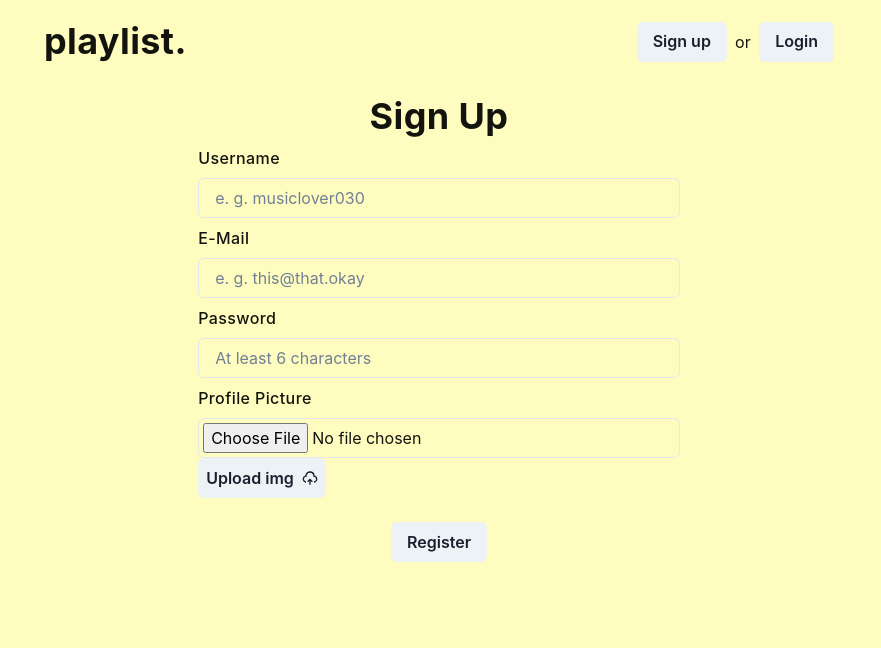
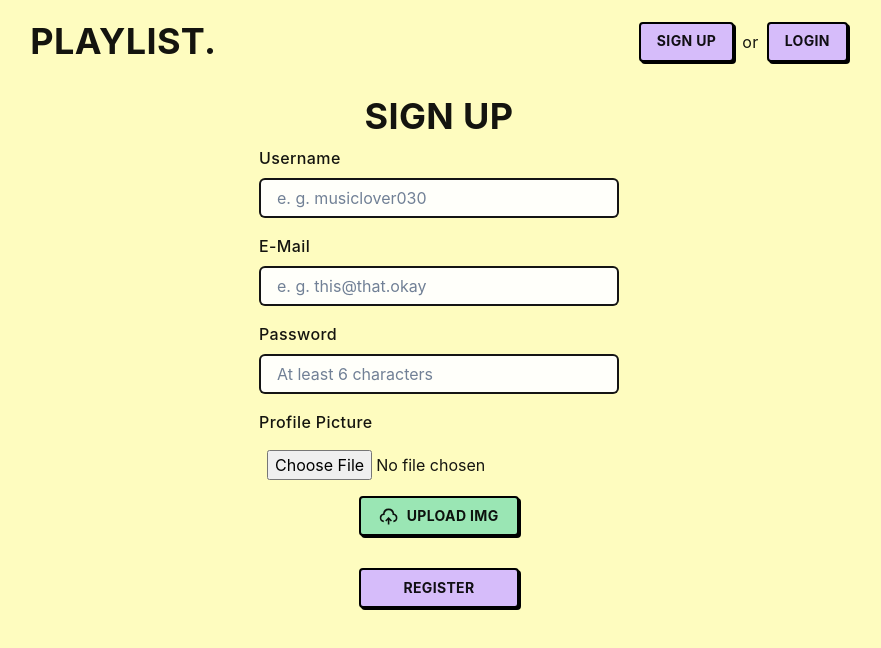
Before and after one commit to petrikoj/mern-project, a React (Create React App) app in the folder client/: page /signup in a window 1280 px wide. Shown: the top 648 px of the page, without its empty margins (201-1082 px from the left). Built offline with nearby package versions, Linux system fonts and the light colour scheme; no server answers.

Commit message:
Working on styling mostly

```diff
--- a/client/src/Components/layoutRelated/Navbar.js
+++ b/client/src/Components/layoutRelated/Navbar.js
@@ -60,22 +60,29 @@ function Navbar() {
               icon={<HamburgerIcon />}
               variant="ghost"
               fontSize={["lg", "x-large", "2xl"]}
+              sx={{ boxShadow: "0" }}
+              _hover={{ bgColor: "purple.200" }}
+              _active={{ bgColor: "purple.200" }}
             />
-            <MenuList>
+            <MenuList
+              boxShadow="5px 5px black"
+              borderRadius="base"
+              border="2px solid"
+              borderColor="blackAlpha.900"
+            >
               <NavLink to={`/profile/${userProfile._id}`}>
-                <MenuItem>
+                <MenuItem _hover={{ bgColor: "purple.200" }}>
                   <Icon as={BiUser} mr="2" />
                   Profile
                 </MenuItem>
               </NavLink>
               <NavLink to={"/create-playlist"}>
-                <MenuItem>
+                <MenuItem _hover={{ bgColor: "purple.200" }}>
                   <Icon as={MdOutlinePlaylistAdd} mr="2" />
                   Create Playlist
                 </MenuItem>
               </NavLink>
-              {/* <MenuItem>Something</MenuItem> */}
-              <MenuItem onClick={logoutUser}>
+              <MenuItem _hover={{ bgColor: "purple.200" }} onClick={logoutUser}>
                 <Icon as={MdLogout} mr="2" />
                 Logout
               </MenuItem>
--- a/client/src/Components/userRelated/Login.js
+++ b/client/src/Components/userRelated/Login.js
@@ -5,6 +5,7 @@ import {
   Input,
   InputGroup,
   InputLeftAddon,
+  InputLeftElement,
   useToast,
   VStack,
 } from "@chakra-ui/react";
@@ -92,10 +93,11 @@ function Login() {
   return (
     <VStack>
       <InputGroup>
-        <InputLeftAddon>
+        <InputLeftElement>
           <Icon as={FiMail} />
-        </InputLeftAddon>
+        </InputLeftElement>
         <Input
+          variant="custom"
           type="text"
           name="email"
           id="email"
@@ -105,10 +107,11 @@ function Login() {
         />
       </InputGroup>
       <InputGroup>
-        <InputLeftAddon>
+        <InputLeftElement>
           <Icon as={MdOutlinePassword} />
-        </InputLeftAddon>
+        </InputLeftElement>
         <Input
+          variant="custom"
           type="password"
           name="password"
           id="password"
--- a/client/src/Components/userRelated/SignUp.js
+++ b/client/src/Components/userRelated/SignUp.js
@@ -1,8 +1,10 @@
 import { useState, useEffect } from "react";
 import {
+  Avatar,
   Button,
   Center,
   Container,
+  Divider,
   FormControl,
   FormLabel,
   IconButton,
@@ -103,7 +105,7 @@ function SignUp() {
       };
       try {
         const response = await fetch(
-          "https://baseURL +/api/users/signup",
+          baseURL + "/api/users/signup",
           requestOptions
         );
         const results = await response.json();
@@ -129,10 +131,11 @@ function SignUp() {
   }, [credentialsError, emailError, passwordError]);
 
   return (
-    <Container mb="3">
-      <FormControl mb="2">
+    <Container>
+      <FormControl mb="4">
         <FormLabel>Username</FormLabel>
         <Input
+          variant="custom"
           id="username"
           type="text"
           //ref="username"
@@ -142,10 +145,10 @@ function SignUp() {
           onChange={handleChangeHandler}
         />
       </FormControl>
-
-      <FormControl mb="2">
+      <FormControl mb="4">
         <FormLabel>E-Mail</FormLabel>
         <Input
+          variant="custom"
           type="text"
           name="email"
           id="email"
@@ -155,10 +158,10 @@ function SignUp() {
           onChange={handleChangeHandler}
         />
       </FormControl>
-
-      <FormControl mb="2">
+      <FormControl mb="4">
         <FormLabel>Password</FormLabel>
         <Input
+          variant="custom"
           type="password"
           name="password"
           id="password"
@@ -168,20 +171,32 @@ function SignUp() {
           onChange={handleChangeHandler}
         />
       </FormControl>
-
-      <FormControl mb="2">
+      <FormControl mb="8" display="flex" flexDir="column">
         <FormLabel>Profile Picture</FormLabel>
-        <Input type="file" name="image" onChange={attachFileHandler} p="1" />
+        <Input
+          variant="unstyled"
+          type="file"
+          accept=".jpg, .jpeg, .png"
+          name="image"
+          onChange={attachFileHandler}
+          p="2"
+          mb="2"
+        />
         {!newUser.avatar && (
+          <Center>
             <IconButton
-            rightIcon={<RiUploadCloud2Line />}
+              sx={{ bgColor: "green.200" }}
+              w={["80", "40"]}
+              leftIcon={<RiUploadCloud2Line size="1.2rem" />}
               p="2"
               onClick={submitForm}
             >
               <Text>Upload img</Text>
             </IconButton>
+          </Center>
         )}
       </FormControl>
+
       {newUser.avatar && (
         <Center>
           <Image
@@ -195,8 +210,9 @@ function SignUp() {
           />
         </Center>
       )}
+
       <Center>
-        <Button w={["80", "24"]} mt="4" mb="8" onClick={registerNewUser}>
+        <Button w={["80", "40"]} onClick={registerNewUser}>
           Register
         </Button>
       </Center>
--- /dev/null
+++ b/client/src/Styles/Button.js
@@ -0,0 +1,43 @@
+import { defineStyleConfig } from "@chakra-ui/react";
+
+const Button = defineStyleConfig({
+  baseStyle: {
+    fontWeight: "bold",
+    textTransform: "uppercase",
+    borderRadius: "base",
+    boxShadow: "2px 2px black",
+  },
+  sizes: {
+    md: {
+      fontSize: "sm",
+      px: 4,
+      py: 2,
+    },
+    lg: {
+      fontSize: "md",
+      px: 6,
+      py: 4,
+    },
+  },
+  variants: {
+    outline: {
+      border: "2px solid",
+      borderColor: "purple.500",
+      color: "purple.500",
+    },
+    solid: {
+      bg: "purple.200",
+      color: "blackAlpha.900",
+      border: "2px solid",
+      borderColor: "black",
+      letterSpacing: "wide",
+    },
+  },
+  // Default size and variant values
+  defaultProps: {
+    size: "md",
+    variant: "solid",
+  },
+});
+
+export default Button;
--- /dev/null
+++ b/client/src/Styles/Heading.js
@@ -0,0 +1,9 @@
+import { defineStyleConfig } from "@chakra-ui/react";
+
+const Heading = defineStyleConfig({
+  baseStyle: {
+    textTransform: "uppercase",
+  },
+});
+
+export default Heading;
--- /dev/null
+++ b/client/src/Styles/Input.js
@@ -0,0 +1,17 @@
+import { createMultiStyleConfigHelpers } from "@chakra-ui/react";
+import { inputAnatomy } from "@chakra-ui/anatomy";
+
+const { definePartsStyle, defineMultiStyleConfig } =
+  createMultiStyleConfigHelpers(inputAnatomy.keys);
+const custom = definePartsStyle({
+  field: {
+    border: "2px solid",
+    borderColor: "blackAlpha.900",
+    bgColor: "whiteAlpha.900",
+    focusBorderColor: "red",
+  },
+});
+
+export const inputTheme = defineMultiStyleConfig({
+  variants: { custom },
+});
--- a/client/src/Styles/theme.js
+++ b/client/src/Styles/theme.js
@@ -1,4 +1,7 @@
 import { extendTheme } from "@chakra-ui/react";
+import Button from "./Button";
+import Heading from "./Heading";
+import { inputTheme } from "./Input";
 
 const theme = extendTheme({
   styles: {
@@ -14,11 +17,11 @@ const theme = extendTheme({
         body: `"Montserrat", sans-serif`,
       },
     },
-    components: {
-      Button: {
-        baseStyle: { bg: "red.100", fontWeight: "bold", color: "red" },
-      },
-    },
+  },
+  components: {
+    Button,
+    Input: inputTheme,
+    Heading,
   },
 });
 
--- a/client/src/Views/DetailView.js
+++ b/client/src/Views/DetailView.js
@@ -64,6 +64,7 @@ function DetailView() {
   };
 
   const toast = useToast();
+
   const { isOpen, onOpen, onClose } = useDisclosure();
   const cancelRef = useRef();
 
--- a/client/src/Views/PlaylistView.js
+++ b/client/src/Views/PlaylistView.js
@@ -48,11 +48,18 @@ function PlaylistView() {
                   <Box
                     key={list._id}
                     w="80"
+                    /* p="0.5"
                     border="1px"
                     borderRadius="md"
-                    borderColor="yellow.100"
+                    borderColor="blackAlpha.900" */
                   >
-                    <HStack borderBottom="1px" p="1" mb="1.5">
+                    <HStack
+                      border="1px"
+                      borderRadius="md"
+                      borderColor="blackAlpha.900"
+                      p="1"
+                      mb="1.5"
+                    >
                       <Avatar
                         size={["xs", "md"]}
                         src={list.creator.avatar}
@@ -89,7 +96,6 @@ function PlaylistView() {
 
                     <Link to={`/playlists/${list._id}`}>
                       <Center>
-                        <VStack>
                         <Image
                           boxSize="80"
                           /* width={["36", "44", "52"]}
@@ -97,16 +103,31 @@ function PlaylistView() {
                           src={list.img_url}
                           fit={["cover"]}
                           borderRadius="md"
+                          mb="1.5"
                         />
+                      </Center>
+                    </Link>
+                    <VStack border="1px" borderRadius="md">
                       <Text as="b" align="center">
                         {list.title}
                       </Text>
-                        </VStack>
-                      </Center>
-                    </Link>
-                    <HStack>
+                      <HStack borderTop="1px" w="full">
                         <Badge>{list.songs.length} songs</Badge>
                         <Badge>{list.mood}</Badge>
+                        <Button leftIcon={<ChatIcon />} variant="ghost">
+                          <Text>{list.comments?.length}</Text>
+                        </Button>
+                        {list.liked_by?.includes(userProfile._id) ? (
+                          <UnlikeButton
+                            playlist_id={list._id}
+                            user_id={userProfile._id}
+                          />
+                        ) : (
+                          <LikeButton
+                            playlist_id={list._id}
+                            user_id={userProfile._id}
+                          />
+                        )}
                       </HStack>
                       {/*  <LikeAndUnlikeButton
                       playlist_id={list._id}
@@ -115,6 +136,7 @@ function PlaylistView() {
                         list.liked_by?.includes(userProfile._id) ? true : false
                       }
                     /> */}
+                      {/*  <HStack>
                         {list.liked_by?.includes(userProfile._id) ? (
                           <UnlikeButton
                             playlist_id={list._id}
@@ -129,6 +151,8 @@ function PlaylistView() {
                         <Button leftIcon={<ChatIcon />} variant="ghost">
                           <Text>{list.comments?.length}</Text>
                         </Button>
+                      </HStack> */}
+                    </VStack>
                   </Box>
                 );
               })}
```
Lines whose indentation alone changed are shown as unchanged.
